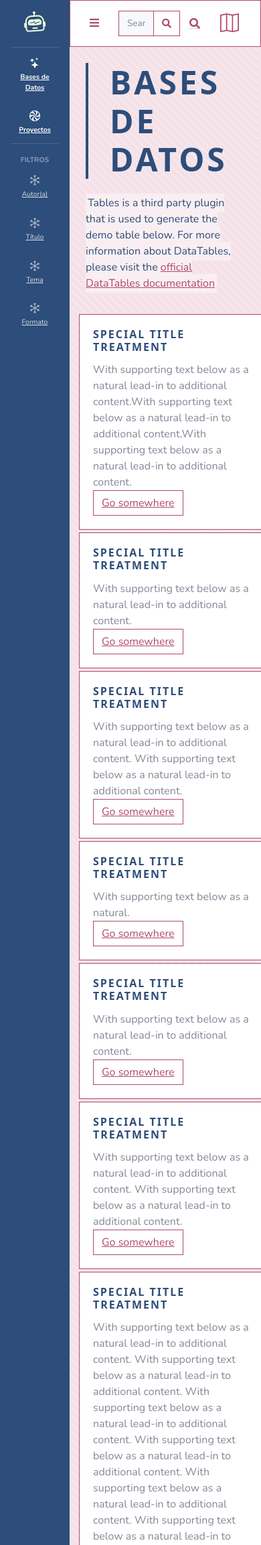
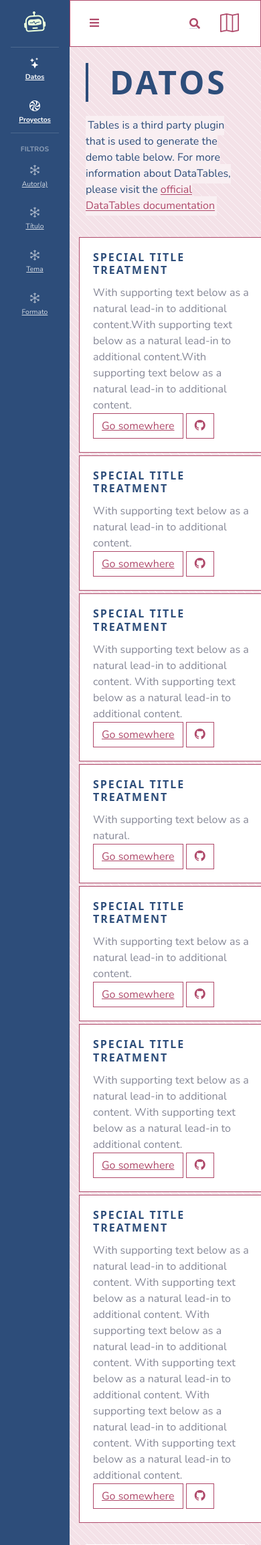
Before and after one commit to cgrillo98/Data-Literata, a PHP site: page / in a window 390 px wide. Shown: the top 2307 px of the page at 67% size. Run offline with PHP 8.4, Linux system fonts and the light colour scheme; some libraries are stand-ins or nearby versions.

Commit message:
breakpoints

```diff
--- a/css/new-css.css
+++ b/css/new-css.css
@@ -219,7 +219,7 @@ background-image: repeating-linear-gradient(45deg, #f4e2e8 0, #ffffff 1.20000000
 
 
 
-/* Extra small devices (phones, 600px and down) */
+/* Extra small devices (phones, 600px and down)
 @media only screen and (max-width: 600px) {
 
     .d-sm-inline-block {
@@ -227,3 +227,10 @@ background-image: repeating-linear-gradient(45deg, #f4e2e8 0, #ffffff 1.20000000
     }
 
 }
+ */
+
+/* flecha del sidebar */
+.sidebar #sidebarToggle::after {
+
+
+}
--- a/index.html
+++ b/index.html
@@ -56,7 +56,7 @@
             <li class="nav-item active">
                 <a class="nav-link" href="index.html">
                     <i class="bi bi-stars"></i>
-                    <span>Bases de Datos</span></a>
+                    <span>Datos</span></a>
             </li>
 
             <li class="nav-item active">
@@ -404,7 +404,7 @@
                     <!-- Page Heading -->
                     <div class="d-sm-flex align-items-center justify-content-between mb-4">
 
-                                <blockquote class="css-z2dt1m"><p class="css-sabsj4"><h2 class="mb-0 text-gray-800">Bases de Datos</h2> </p></blockquote>
+                                <blockquote class="css-z2dt1m"><p class="css-sabsj4"><h2 class="mb-0 text-gray-800">Datos</h2> </p></blockquote>
 
                             </div>
 
@@ -429,6 +429,8 @@
                           <h5 class="card-title">Special title treatment</h5>
                           <p class="card-text">With supporting text below as a natural lead-in to additional content.With supporting text below as a natural lead-in to additional content.With supporting text below as a natural lead-in to additional content.</p>
                           <a href="#" class="btn btn-primary">Go somewhere</a>
+                          <a href="#" class="btn btn-primary"> <span id="boot-icon" class="bi bi-github"></span></a>
+
                         </div>
                       </div>
 
@@ -438,6 +440,7 @@
                           <h5 class="card-title">Special title treatment</h5>
                           <p class="card-text">With supporting text below as a natural lead-in to additional content.</p>
                           <a href="#" class="btn btn-primary">Go somewhere</a>
+                          <a href="#" class="btn btn-primary"> <span id="boot-icon" class="bi bi-github"></span></a>
                         </div>
                       </div>
 
@@ -446,6 +449,7 @@
                           <h5 class="card-title">Special title treatment</h5>
                           <p class="card-text">With supporting text below as a natural lead-in to additional content. With supporting text below as a natural lead-in to additional content.</p>
                           <a href="#" class="btn btn-primary">Go somewhere</a>
+                          <a href="#" class="btn btn-primary"> <span id="boot-icon" class="bi bi-github"></span></a>
                         </div>
                       </div>
 
@@ -454,6 +458,7 @@
                           <h5 class="card-title">Special title treatment</h5>
                           <p class="card-text">With supporting text below as a natural.</p>
                           <a href="#" class="btn btn-primary">Go somewhere</a>
+                          <a href="#" class="btn btn-primary"> <span id="boot-icon" class="bi bi-github"></span></a>
                         </div>
                       </div>
 
@@ -462,6 +467,7 @@
                           <h5 class="card-title">Special title treatment</h5>
                           <p class="card-text">With supporting text below as a natural lead-in to additional content.</p>
                           <a href="#" class="btn btn-primary">Go somewhere</a>
+                          <a href="#" class="btn btn-primary"> <span id="boot-icon" class="bi bi-github"></span></a>
                         </div>
                       </div>
 
@@ -470,6 +476,7 @@
                           <h5 class="card-title">Special title treatment</h5>
                           <p class="card-text">With supporting text below as a natural lead-in to additional content. With supporting text below as a natural lead-in to additional content. </p>
                           <a href="#" class="btn btn-primary">Go somewhere</a>
+                          <a href="#" class="btn btn-primary"> <span id="boot-icon" class="bi bi-github"></span></a>
                         </div>
                       </div>
 
@@ -478,6 +485,7 @@
                           <h5 class="card-title">Special title treatment</h5>
                           <p class="card-text">With supporting text below as a natural lead-in to additional content. With supporting text below as a natural lead-in to additional content. With supporting text below as a natural lead-in to additional content. With supporting text below as a natural lead-in to additional content. With supporting text below as a natural lead-in to additional content. With supporting text below as a natural lead-in to additional content.</p>
                           <a href="#" class="btn btn-primary">Go somewhere</a>
+                          <a href="#" class="btn btn-primary"> <span id="boot-icon" class="bi bi-github"></span></a>
                         </div>
                       </div>
 
--- a/proyectos.html
+++ b/proyectos.html
@@ -56,7 +56,7 @@
             <li class="nav-item active">
                 <a class="nav-link" href="index.html">
                     <i class="bi bi-stars"></i>
-                    <span>Bases de Datos</span></a>
+                    <span>Datos</span></a>
             </li>
 
             <li class="nav-item active">
```
Also changed, not shown: tables.html (+0 -13 lines).
